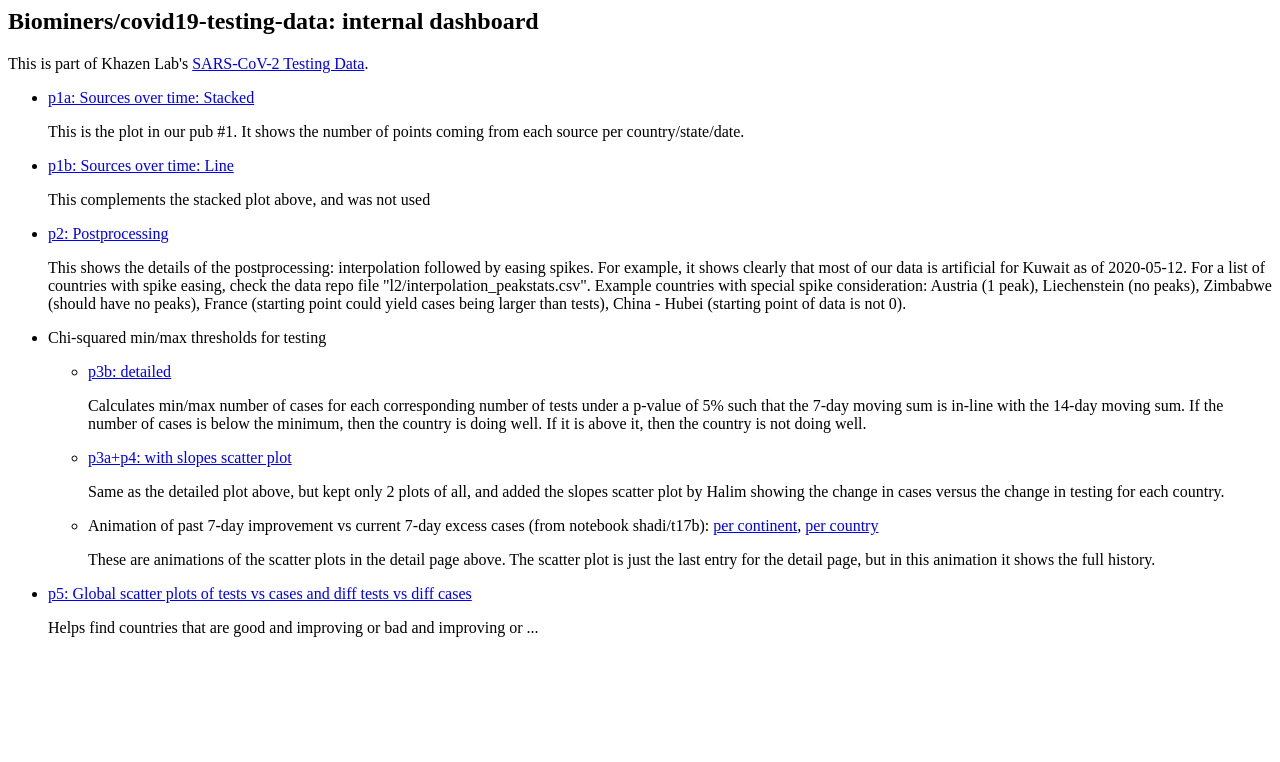
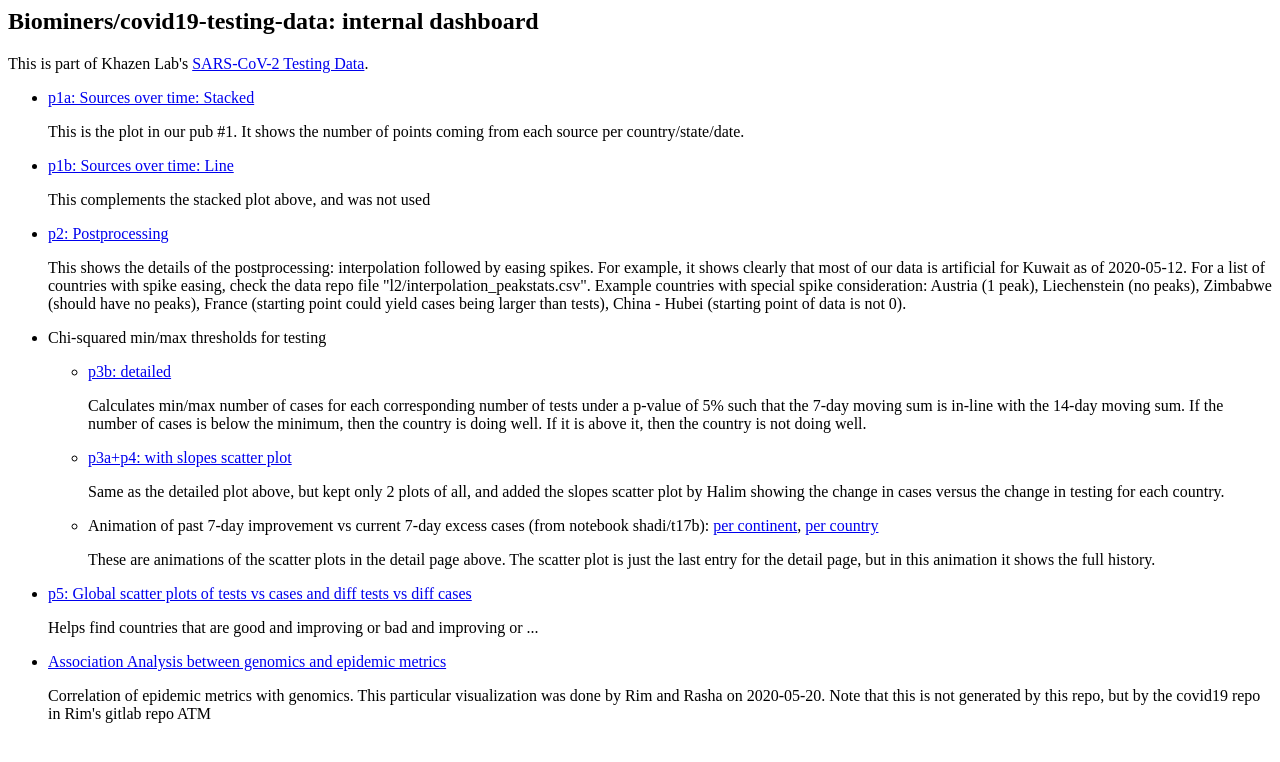
Before and after one commit to KhazenLab/covid19-testing-scripts, a plain HTML site: page www/index.html in a window 1280 px wide. Drawn offline with Linux system fonts and the light colour scheme.

Commit message:
add rim association visualiztion to the internal dashboard

```diff
--- a/www/index.html
+++ b/www/index.html
@@ -61,6 +61,12 @@
         <a href="p5_global_scatter.html" target="_blank">p5: Global scatter plots of tests vs cases and diff tests vs diff cases</a>
         <p>Helps find countries that are good and improving or bad and improving or ...</p>
       </li>
+      <li>
+        <a href="AssociationAnalysis_Association.html" target="_blank">Association Analysis between genomics and epidemic metrics</a>
+        <p>Correlation of epidemic metrics with genomics. This particular visualization was done by Rim and Rasha on 2020-05-20.
+           Note that this is not generated by this repo, but by the covid19 repo in Rim's gitlab repo ATM
+        </p>
+      </li>
 	</ul>
 
 
```
